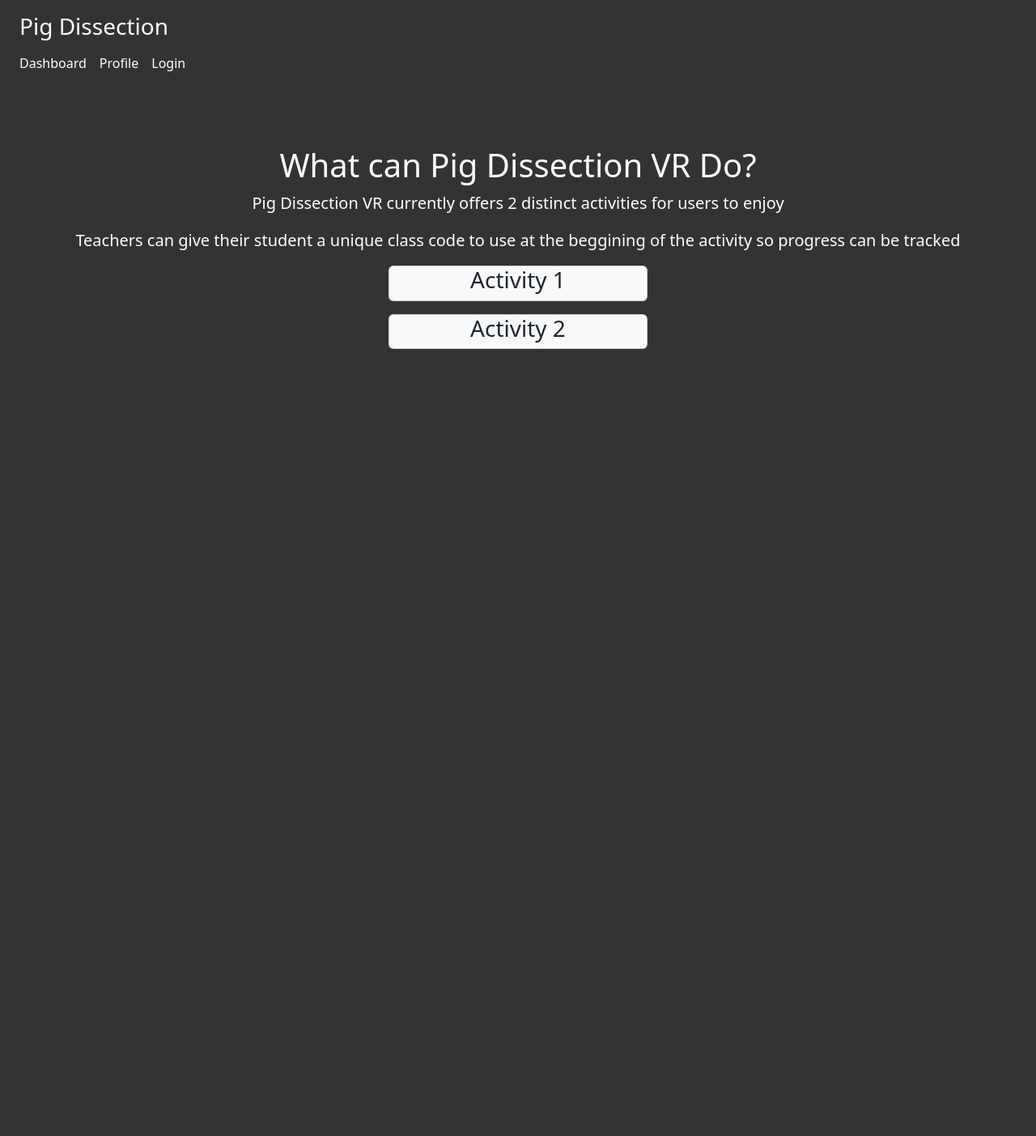
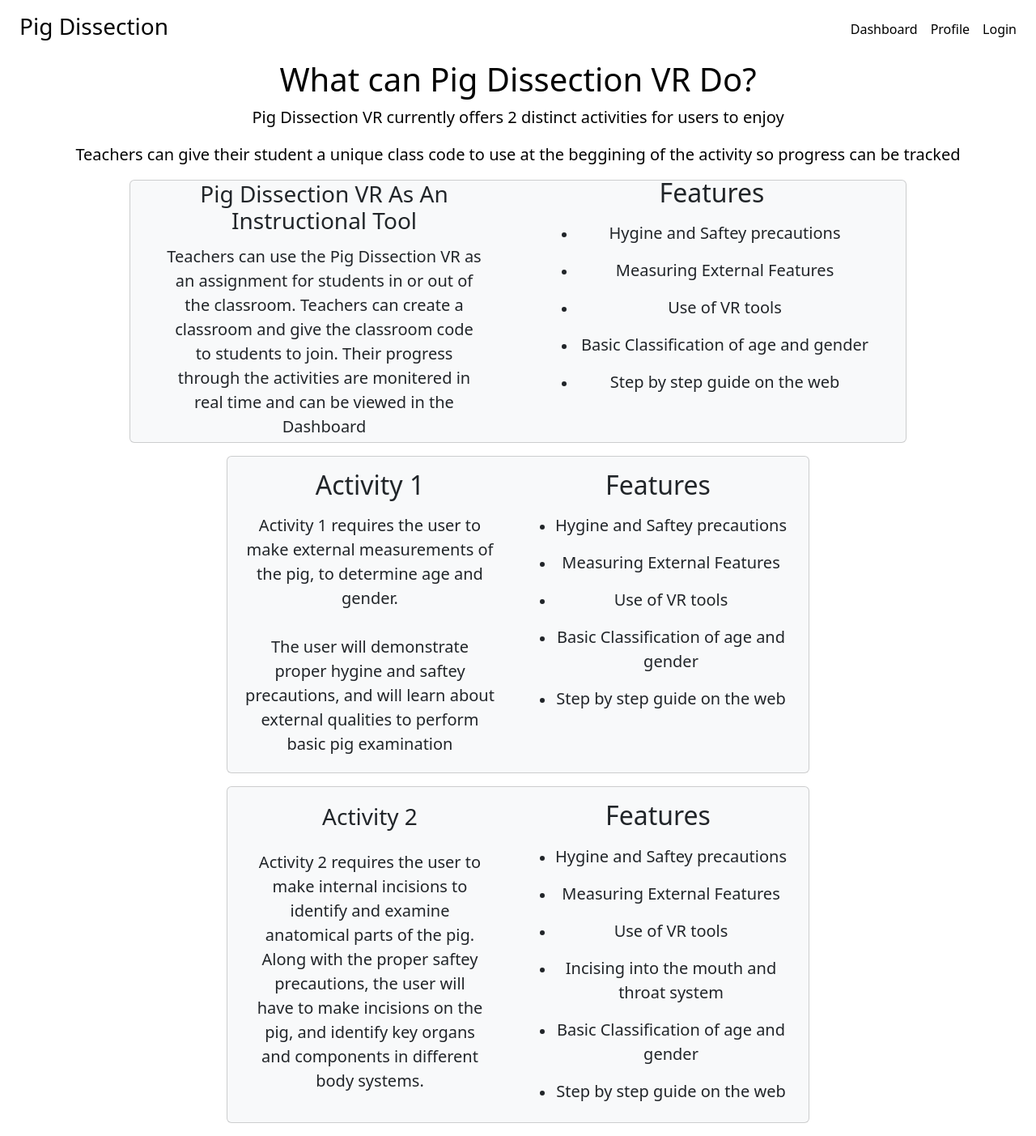
Before and after one commit to magicman8106/VR_Group_Project, a Flask app: page /information in a window 1280 px wide. Shown: the whole page at 81% size. Before the commit the page ends 431 px from the top, so only its background shows below. Run offline with Flask 3, Linux system fonts and the light colour scheme.

Commit message:
reworked the layout for website

```diff
--- a/web/templates/base.html
+++ b/web/templates/base.html
@@ -7,34 +7,34 @@
     </head>
     <style>
         body{
-            background-color: #333;
-            color: white;
+            background-color: #ffffff;
+            color: rgb(3, 3, 3);
+
+
         }
         p{
             font-size: 20px;
         }
-        #myContainer{
-            height: 50vh;
-        }
     </style>
     <body >
-        <div class="cover-container d-flex w-100 h-100 p-3 mx-auto flex-column">
+        <div class="cover-container w-100 p-3 mx-auto" id="header-container">
             <header class="masthead mb-auto">
-                <div class="inner justify-content-start">
-                    <h3 class="masthead-brand "><a href="/" class="nav-link px-2 text-white">Pig Dissection</a></h3>
-                    <nav class="nav nav-masthead justify-content-start">
-                        <a href="/pig-part-1" class="nav-link px-2 text-white">Dashboard</a>
-                        <a href="/pig-part-2" class="nav-link px-2 text-white">Profile</a>
-                        <a href="/login" class="nav-link px-2 text-white">Login</a>
+                <div class="inner d-flex justify-content-between">
+                    <h3 class="masthead-brand "><a href="/" class="nav-link px-2">Pig Dissection</a></h3>
+                    <nav class="nav nav-masthead justify-content-end">
+                        <a href="/pig-part-1" class="nav-link px-2 text-black">Dashboard</a>
+                        <a href="/pig-part-2" class="nav-link px-2 text-black">Profile</a>
+                        <a href="/login" class="nav-link px-2 text-black">Login</a>
                     </nav>
                 </div>
             </header>
         </div>
-        <div class="cover-container d-flex w-100 p-3 mx-auto flex-column justify-content-center h-100vh " id="myContainer">
+        {% block content%}
+        {%endblock%}
+        <!-- <div class="cover-container h-100 col" id="myContainer">
 
-            {% block content%}
-            {%endblock%}
-        </div>
+
+        </div> -->
         <script src="https://cdn.jsdelivr.net/npm/bootstrap@5.2.3/dist/js/bootstrap.bundle.min.js" integrity="sha384-kenU1KFdBIe4zVF0s0G1M5b4hcpxyD9F7jL+jjXkk+Q2h455rYXK/7HAuoJl+0I4" crossorigin="anonymous"></script>
 
     </body>
--- a/web/templates/information.html
+++ b/web/templates/information.html
@@ -1,16 +1,71 @@
 {%extends "base.html"%}
 {% block content %}
+<head>
+    <title>Information</title>
+    <style>
+
+        ul li {
+            margin-bottom: 1px;
+        }
+    </style>
+</head>
 <body>
-    <main role="main" class="d-flex flex-column text-center justify-content-center align-items-center">
+    <main role="main" class="d-flex flex-column text-center justify-content-center align-items-center scroll">
         <h1 class="cover-heading">What can Pig Dissection VR Do?</h1>
         <p class="lead">Pig Dissection VR currently offers 2 distinct activities for users to enjoy</p>
         <p class="lead">Teachers can give their student a unique class code to use at the beggining of the activity so progress can be tracked </p>
-        <div class="card bg-light mb-3 text-dark text-align-center d-flex flex-column align-items-center" style="width: 20rem;">
-            <h3 class="card-title">Activity 1</h3>
+        <div class="card bg-light mb-3 text-dark  d-flex flex-row justify-content-around" style="width: 60rem;">
+            <div class="d-flex flex-column align-items-center" style="width: 25rem;">
+                <h3 class="card-title">Pig Dissection VR As An Instructional Tool</h3>
+                <p class="card-text m-1">Teachers can use the Pig Dissection VR as an assignment for students in or out of the classroom. Teachers can create a classroom and give the classroom code to students to join. Their progress through the activities are monitered in real time and can be viewed in the Dashboard</p>
+            </div>
+            <div class="d-flex flex-column align-items-center" >
+                <h2 class="card-subtitle mb-3" >Features</h2>
+                <ul style="width: 25rem; height: 1rem;">
+                    <li class="card-text"><p>Hygine and Saftey precautions</p></li>
+                    <li class="card-text"><p>Measuring External Features</p></li>
+                    <li class="card-text"><p>Use of VR tools</p></li>
+                    <li class="card-text"><p>Basic Classification of age and gender</p></li>
+                    <li class="card-text"><p>Step by step guide on the web</p></li>
+                </ul>
+            </div>
         </div>
-        <div class="card bg-light mb-3 text-dark text-align-center d-flex flex-column align-items-center" style="width: 20rem;">
-            <h3 class="card-title">Activity 2</h3>
+        <div class="card bg-light mb-3 text-dark text-align-cente d-flex flex-row"style="width: 45rem;">
+
+            <div class="d-flex flex-column align-items-center m-3 p-1" style="width: 20rem;">
+                <h2 class="card-subtitle mb-3" >Activity 1</h2>
+                <p class="card-text">Activity 1 requires the user to make external measurements of the pig, to determine age and gender. </br></br> The user will demonstrate proper hygine and saftey precautions, and will learn about external qualities to perform basic pig examination</p>
+            </div>
+            <div class="d-flex flex-column align-items-center m-3 p-1" >
+                <h2 class="card-subtitle mb-3" >Features</h2>
+                <ul style="width: 20rem; height: 1rem;">
+                    <li class="card-text"><p>Hygine and Saftey precautions</p></li>
+                    <li class="card-text"><p>Measuring External Features</p></li>
+                    <li class="card-text"><p>Use of VR tools</p></li>
+                    <li class="card-text"><p>Basic Classification of age and gender</p></li>
+                    <li class="card-text"><p>Step by step guide on the web</p></li>
+                </ul>
+            </div>
         </div>
+        <div class="card bg-light mb-3 text-dark text-align-cente d-flex flex-row"style="width: 45rem;">
+            <div class="d-flex flex-column align-items-center m-3 p-1" style="width: 20rem;">
+                <h3 class="card-title">Activity 2</h3>
+                <p class="card-text m-3">Activity 2 requires the user to make internal incisions to identify and examine anatomical parts of the pig.<br>Along with the proper saftey precautions, the user will have   to make incisions on the pig, and identify key organs and components in different body systems.</p>
+            </div>
+
+            <div class="d-flex flex-column align-items-center m-3 p-1" >
+                <h2 class="card-subtitle mb-3" >Features</h2>
+                <ul style="width: 20rem; height: 1rem;">
+                    <li class="card-text"><p>Hygine and Saftey precautions</p></li>
+                    <li class="card-text"><p>Measuring External Features</p></li>
+                    <li class="card-text"><p>Use of VR tools</p></li>
+                    <li class="card-text"><p>Incising into the mouth and throat system</p></li>
+                    <li class="card-text"><p>Basic Classification of age and gender</p></li>
+                    <li class="card-text"><p>Step by step guide on the web</p></li>
+                </ul>
+            </div>
+        </div>
+
     </main>
 </body>
 {%endblock%}
```
Also changed, not shown: web/templates/landing_page.html (+38 -11 lines), web/templates/login.html (+31 -5 lines), web/templates/register.html (+20 -3 lines).
